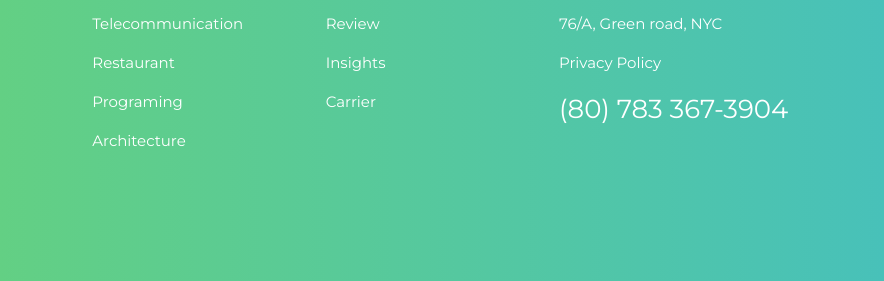
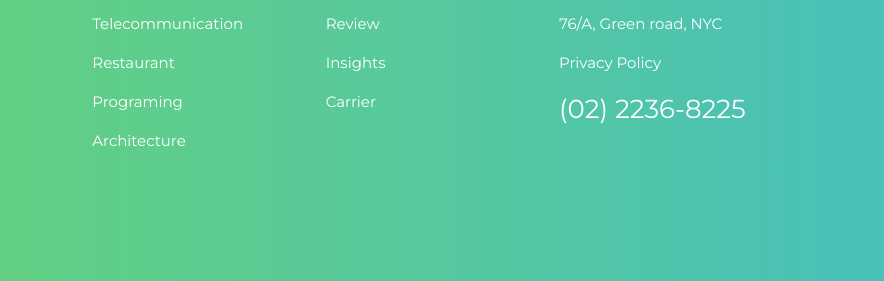
Before and after one commit to JJJ94820/sdgs2, a plain HTML site: page index.html in a window 1280 px wide. Shown: the part 5419-5700 px from the top of the page, 396-1280 px from the left. Drawn offline with Linux system fonts and the light colour scheme.

Commit message:
Update index.html

```diff
--- a/index.html
+++ b/index.html
@@ -443,7 +443,7 @@
                                        <li><a href="#">consulto98@gmail.com</a></li>
                                        <li><a href="#">76/A, Green road, NYC</a></li>
                                        <li><a href="#">Privacy Policy</a></li>
-                                       <li class="number"><a href="#">(80) 783 367-3904</a></li>
+                                       <li class="number"><a href="#">(02) 2236-8225</a></li>
                                    </ul>
                                </div>
                            </div>
```
